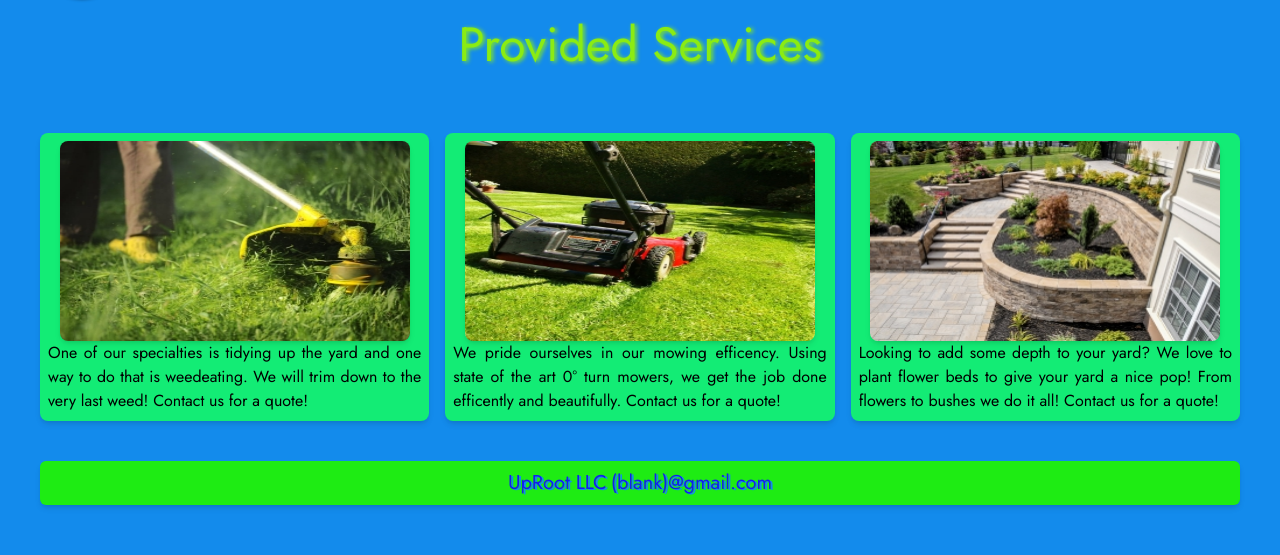
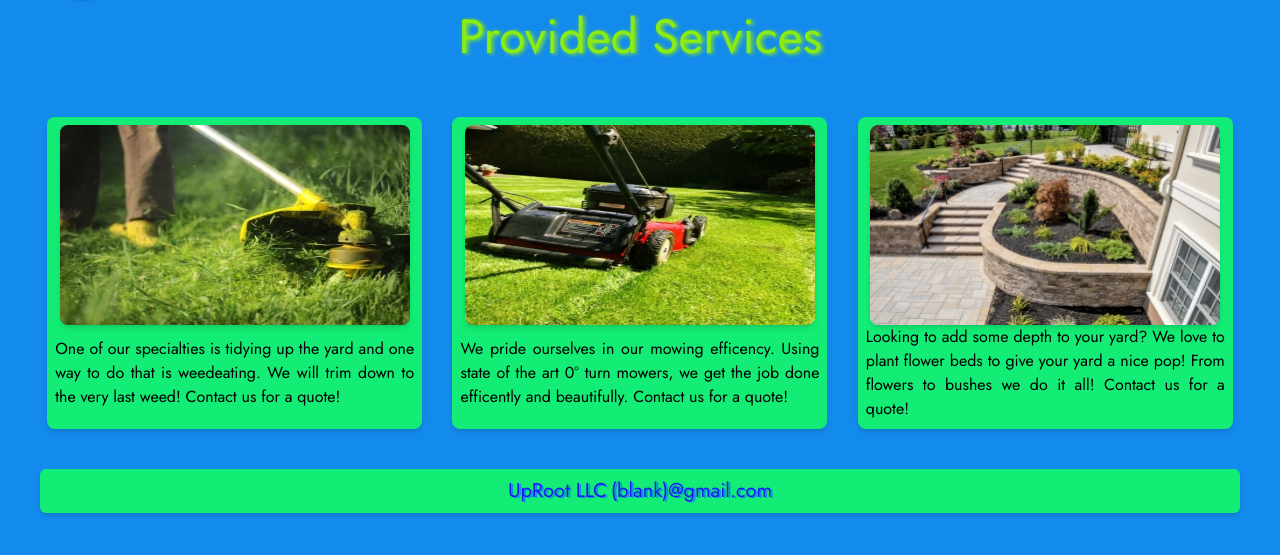
Before and after one commit to Juce888/UpRoot, a plain HTML site: page product.html in a window 1280 px wide. Shown: the part 107-662 px from the top of the page. Drawn offline with nearby package versions, Linux system fonts and the light colour scheme.

Commit message:
modified it to be more accessible + changed the bg color on footer

```diff
--- a/product.html
+++ b/product.html
@@ -36,24 +36,24 @@
         <a href="product.html" class="grid justify-self-center place-self-center text-auzure bg-blue rounded-md p-1 hover:bg-turquoise">Services</a>
      </div>
     <div>
-        <h1 class="flex justify-center text-5xl py-6 text-inch-worm drop-shadow-full">Provided Services</h1>
+        <h1 class="flex justify-center text-5xl py-4 text-inch-worm drop-shadow-full">Provided Services</h1>
     </div>
-    <div class="grid grid-cols-1 md:grid-cols-3 gap-4 px-10 justify-items-center mt-10">
-        <div class="grid justify-items-center text-justify shadow-md bg-malachite p-2 min-w-[200px] max-w-[500px] rounded-lg">
+    <div class="grid grid-cols-1 lg:grid-cols-3 gap-4 px-10 justify-items-center mt-10">
+        <div class="grid justify-items-center text-justify shadow-md bg-malachite p-2 min-w-[200px] max-w-[375px] rounded-lg">
             <img src="Assets/Weedeating.jpeg" alt="weedeating" id="weedeating" class="rounded-lg h-[200px] w-full min-w-[200px] max-w-[350px]
             min-h-[100px] max-h-[300px] shadow-md">
             <p>One of our specialties is tidying up the yard and one way to do that is weedeating.
                 We will trim down to the very last weed! Contact us for a quote!
             </p>
         </div>
-        <div class="grid justify-items-center text-justify shadow-md bg-malachite p-2 min-w-[200px] max-w-[500px] rounded-lg">
+        <div class="grid justify-items-center text-justify shadow-md bg-malachite p-2 min-w-[200px] max-w-[375px] rounded-lg">
             <img src="Assets/LawnMowing.jpeg" alt="mowing the lawn" id="mowing" class="flex rounded-lg h-[200px] w-full min-w-[200px] max-w-[350px]
             min-h-[100px] max-h-[300px] shadow-md">
             <p>We pride ourselves in our mowing efficency. Using state of the art 0° turn mowers,
                 we get the job done efficently and beautifully. Contact us for a quote!
             </p>
         </div>
-        <div class="grid justify-items-center text-justify shadow-md bg-malachite p-2 min-w-[200px] max-w-[500px] rounded-lg">
+        <div class="grid justify-items-center text-justify shadow-md bg-malachite p-2 min-w-[200px] max-w-[375px] rounded-lg">
             <img src="Assets/FlowerBed.jpeg" alt="a triple tier flowerbed" id="flowerbed" class="flex rounded-lg h-[200px] w-full min-w-[200px] max-w-[350px]
             min-h-[100px] max-h-[300px] shadow-md">
             <p>Looking to add some depth to your yard? We love to plant flower beds to give
@@ -62,7 +62,7 @@
         </div>
     </div>
 
-    <footer class="flex justify-center text-xl text-blue shadow-md bg-green rounded-md p-2 m-10">
+    <footer class="flex justify-center text-xl text-blue shadow-md bg-malachite rounded-md p-2 m-10">
         <p class="self-start mr-1 drop-shadow-auzure">UpRoot LLC</p>
         <a href="contact.html" class="self-end drop-shadow-auzure">(blank)@gmail.com</a>
     </footer>
```
